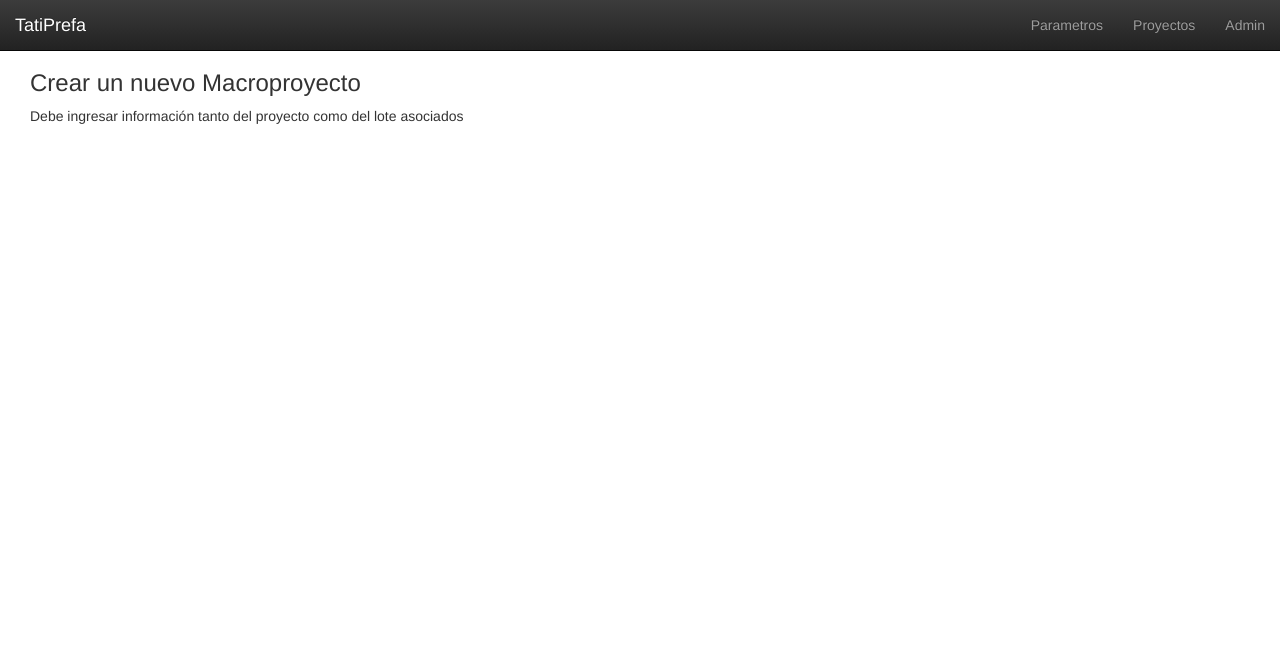
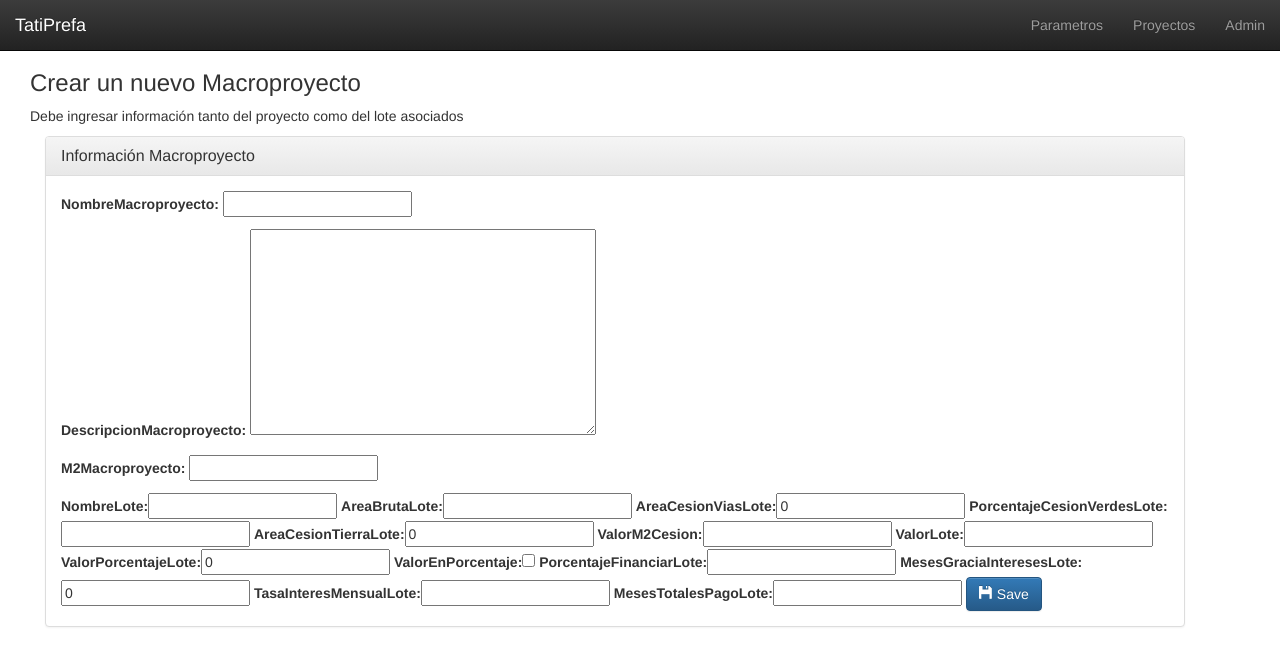
Before and after one commit to Carlos4ndresh/Prefact, a Django app: template proyecto/templates/macroproyecto/macroproyecto_create.html in a window 1280 px wide. Shown: the top 666 px of the page. Run offline with Django 3.2, Linux system fonts and the light colour scheme; the template is opened without the code that fills it: values that come from a table or form of the project are taken from there, others are empty; parts of the project's set-up code (start-up, migrations or seed data) failed here and were passed over; some libraries are stand-ins or nearby versions.

Commit message:
Intento de formulario compuesto

```diff
--- a/inmueble/forms.py
+++ b/inmueble/forms.py
@@ -1,8 +1,22 @@
 from django import forms
 from inmueble.models import Lote
 
-class NuevoLote(forms.ModelForm):
+class CrearLoteForm(forms.ModelForm):
     class Meta:
         model = Lote
         fields = '__all__'
-        # exclude = ()
+        exclude = ('valorTotalLote','mesesDePagoLote')
+
+        widgets = {
+            'areaBrutaLote' : forms.NumberInput(),
+            'areaCesionViasLote' : forms.NumberInput(),
+            'porcentajeCesionVerdesLote' : forms.NumberInput(),
+            'areaCesionTierraLote' : forms.NumberInput(),
+            'valorM2Cesion' : forms.NumberInput(),
+            'valorLote' : forms.NumberInput(),
+            'valorPorcentajeLote' : forms.NumberInput(),
+            'valorEnPorcentaje' : forms.CheckboxInput(),
+            'porcentajeFinanciarLote' : forms.NumberInput(),
+            'tasaInteresMensualLote' : forms.NumberInput(),
+            'mesesTotalesPagoLote' : forms.NumberInput(),
+        }
--- a/inmueble/models.py
+++ b/inmueble/models.py
@@ -22,6 +22,7 @@ class Lote(models.Model):
     valorLote = models.DecimalField(max_digits=20,decimal_places=4)
     valorPorcentajeLote = models.DecimalField(max_digits=5, decimal_places=2, blank=True,
                                                 default=0, null=True)
+    valorEnPorcentaje = models.BooleanField(default=False)
     porcentajeFinanciarLote = models.DecimalField(max_digits=5,decimal_places=2)
     mesesGraciaInteresesLote = models.IntegerField(blank=True, default=0)
     tasaInteresMensualLote = models.DecimalField(max_digits=5,decimal_places=2)
--- a/prefact/settings.py
+++ b/prefact/settings.py
@@ -132,6 +132,7 @@ USE_L10N = True
 
 USE_TZ = True
 
+LOGOUT_REDIRECT_URL = '/'
 
 # Static files (CSS, JavaScript, Images)
 # https://docs.djangoproject.com/en/1.11/howto/static-files/
--- a/proyecto/templates/macroproyecto/macroproyecto_create.html
+++ b/proyecto/templates/macroproyecto/macroproyecto_create.html
@@ -7,4 +7,22 @@
 {% block body_block %}
     <h3>Crear un nuevo Macroproyecto</h3>
     <p>Debe ingresar información tanto del proyecto como del lote asociados</p>
+    <div class="container">
+        <form method="post">
+            {% csrf_token %}
+            <div class="panel panel-default">
+                <div class="panel-heading">
+                    <h3 class="panel-title">Información Macroproyecto</h3>
+                </div>
+                <div class="panel-body">
+                    {{ form.as_p }}
+                    {{ lote_form.as_table }}
+                    <button class="btn btn-primary" type="submit">
+                            <span class="glyphicon glyphicon-floppy-disk" aria-hidden="true"></span>
+                                    Save
+                        </button>
+                </div>
+            </div>
+        </form>
+    </div>
 {% endblock body_block %}
--- a/proyecto/urls.py
+++ b/proyecto/urls.py
@@ -5,5 +5,5 @@ app_name = 'proyecto'
 
 urlpatterns = [
     url(r'^$',views.ProyectoIndexView.as_view(),name='indexProyecto'),
-    # url(r'^proyecto.html',views.proyecto,name='proyectos'),
+    url(r'^proyecto/nuevo/$',views.MacroproyectoCreateView.as_view(),name='nuevoMacro'),
 ]
--- a/templates/index.html
+++ b/templates/index.html
@@ -13,7 +13,7 @@
     <div class="container">
         <div class="jumbotron">
             <h3>Por favor indique que necesita</h3>
-            <p><a href="http://">Iniciar Nuevo Flujo de Factibilidad</a></p>
+            <p><a href="{% url 'proyecto:nuevoMacro' ‰}"></a>Iniciar Nuevo Flujo de Factibilidad</a></p>
             <p><a href="http://">Ver Proyectos Registrados</a></p>
         </div>
     </div>
```
Also changed, not shown: proyecto/views.py (+23 -2 lines), inmueble/migrations/0010_lote_valorenporcentaje.py (added).
